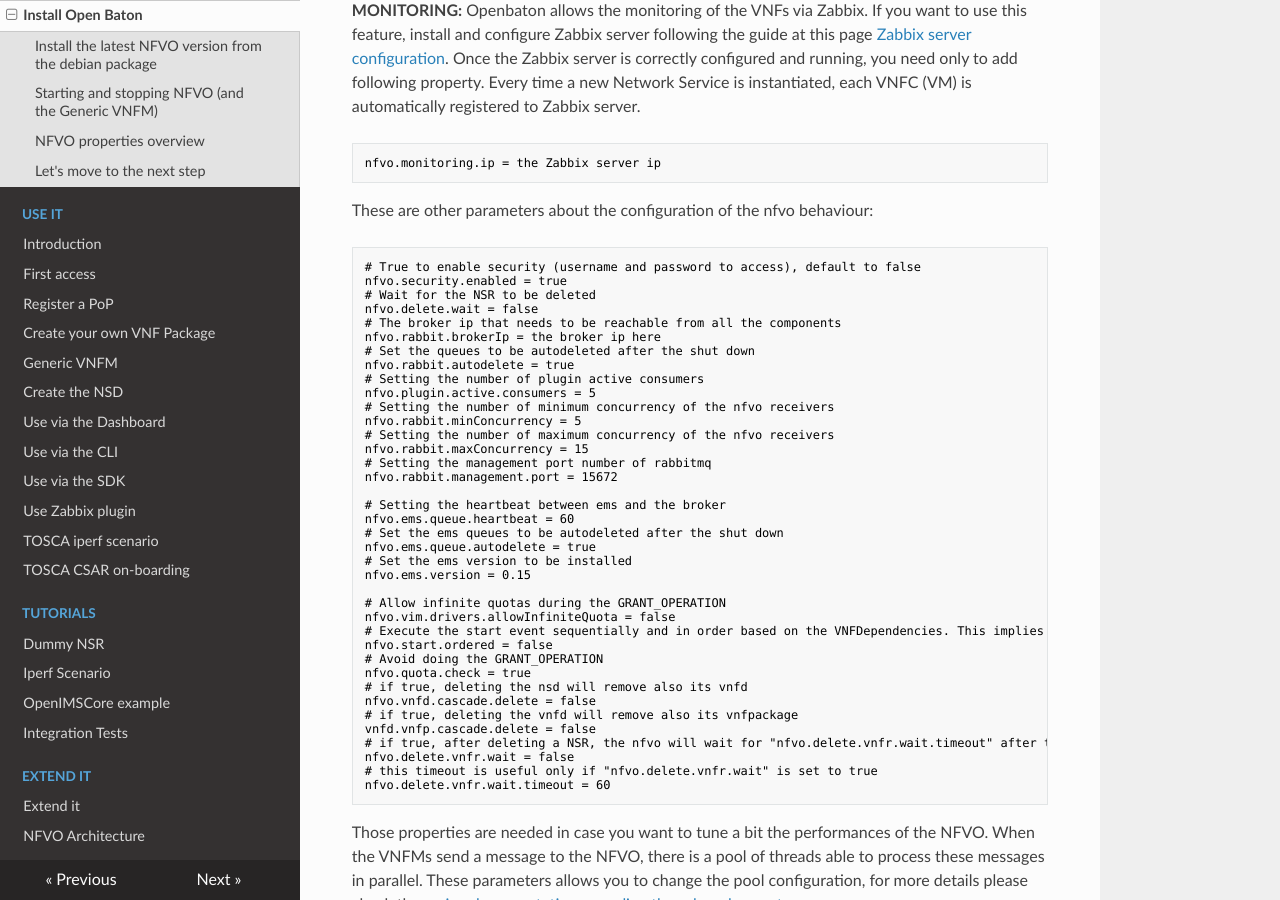
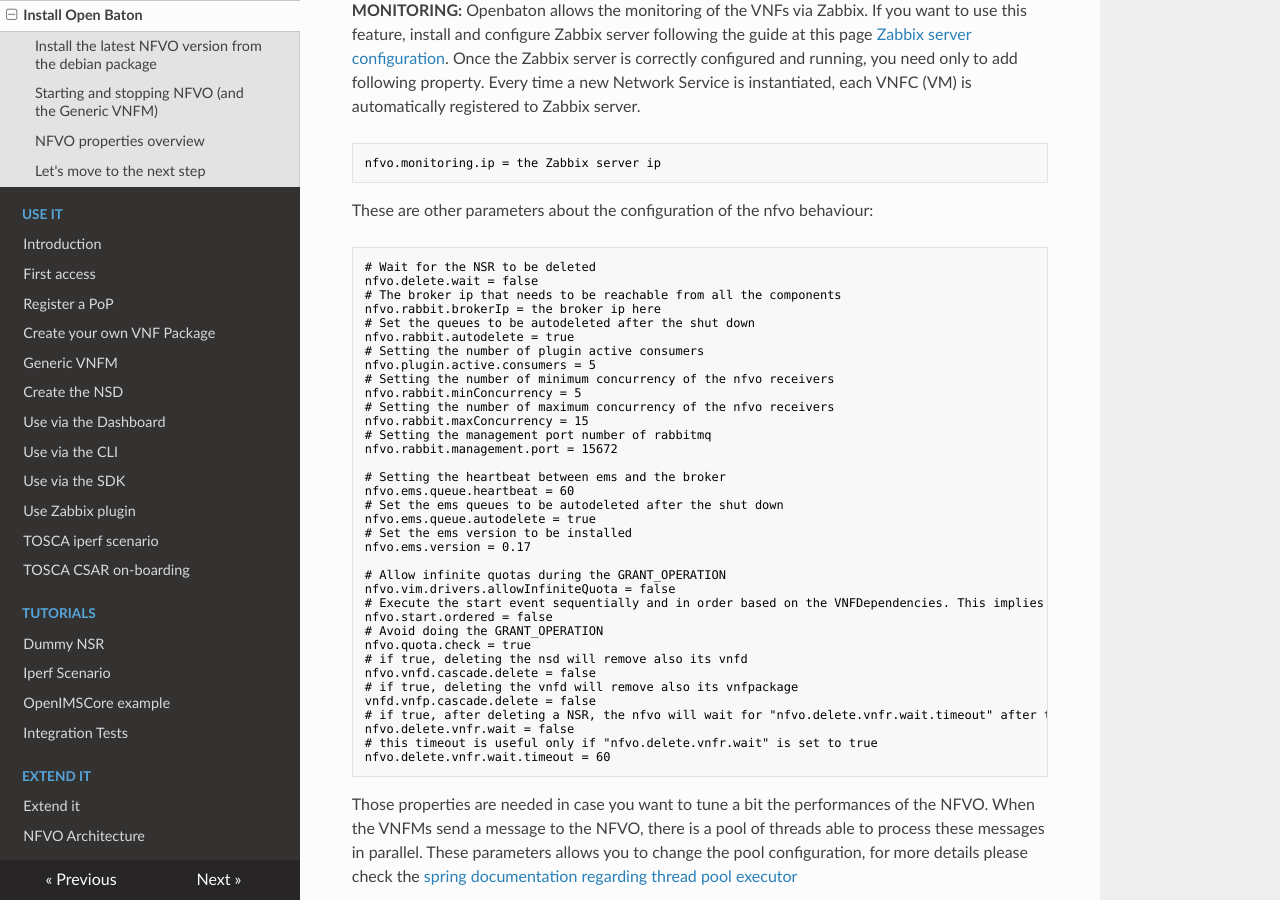
Before and after one commit to openbaton/docs, an MkDocs documentation site: the page built from docs/nfvo-installation.md, in a window 1280 px wide and 900 px high, scrolled down 5078 px. Built offline with MkDocs 1.6.1, drawn with Linux system fonts in a browser that asks for light colours; nearby versions of some CDN libraries; old or Windows-style settings are respelled for this version of MkDocs.

Commit message:
Imp: update senteces

````diff
--- a/docs/nfvo-installation.md
+++ b/docs/nfvo-installation.md
@@ -236,8 +236,6 @@
 
 These are other parameters about the configuration of the nfvo behaviour:
 ```properties
-# True to enable security (username and password to access), default to false
-nfvo.security.enabled = true
 # Wait for the NSR to be deleted
 nfvo.delete.wait = false
 # The broker ip that needs to be reachable from all the components
@@ -258,7 +256,7 @@
 # Set the ems queues to be autodeleted after the shut down
 nfvo.ems.queue.autodelete = true
 # Set the ems version to be installed
-nfvo.ems.version = 0.15
+nfvo.ems.version = 0.17
 
 # Allow infinite quotas during the GRANT_OPERATION
 nfvo.vim.drivers.allowInfiniteQuota = false
````
